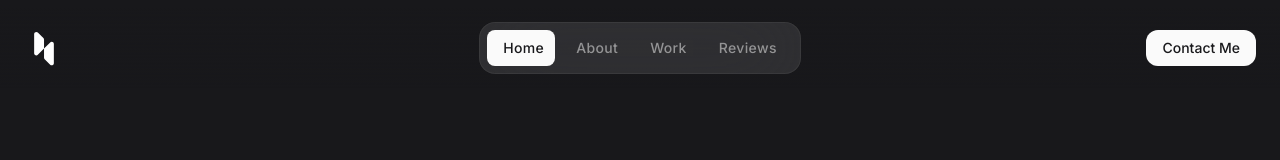
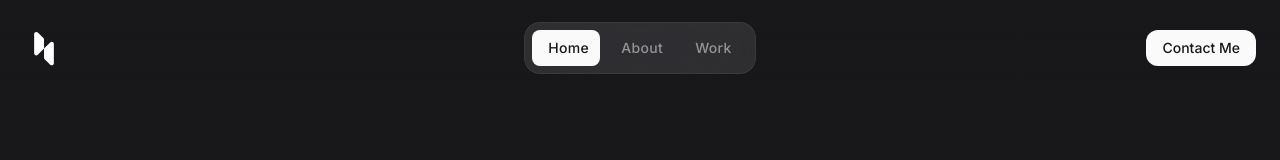
Before and after one commit to saikiranyad/portfolio, a React (Vite) app: page / in a window 1280 px wide. Shown: the top 160 px of the page. Built offline with nearby package versions, Linux system fonts and the light colour scheme; the HTML template or start-up script is replaced by a standard one.

Commit message:
Update Navbar.jsx

```diff
--- a/src/components/Navbar.jsx
+++ b/src/components/Navbar.jsx
@@ -44,11 +44,7 @@
             link: '#work',
             className: 'nav-link'
         },
-        {
-            label: 'Reviews',
-            link: '#reviews',
-            className: 'nav-link'
-        },
+
         {
             label: 'Contact',
             link: '#contact',
```
